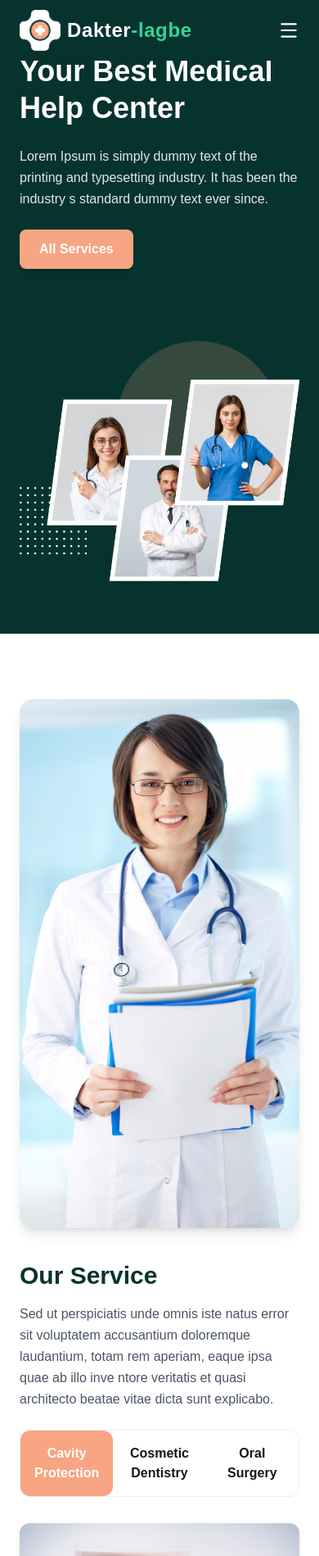
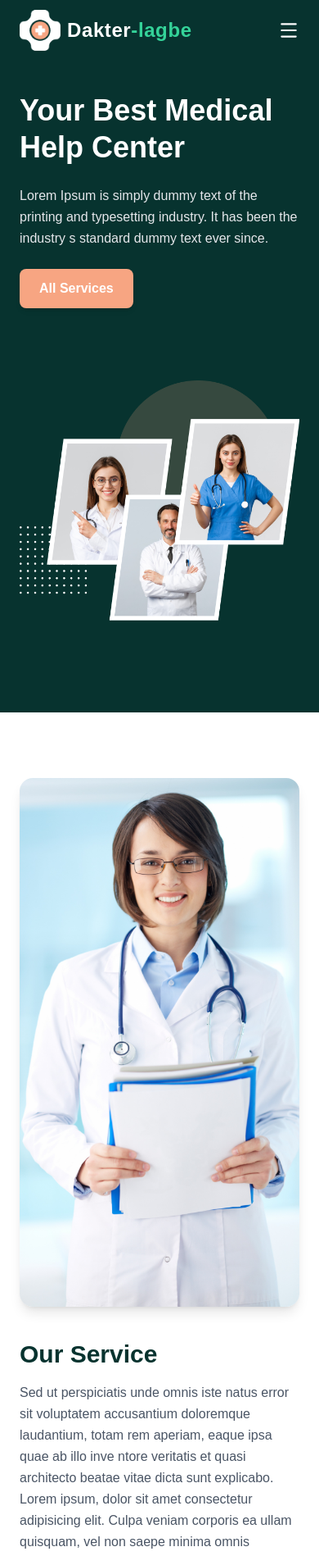
Before and after one commit to MujahidulIslam4541/Dakter-lagbe-client, a Next.js app: page / in a window 390 px wide. Shown: the top 1898 px of the page at 82% size. Built offline with nearby package versions, Linux system fonts and the light colour scheme.

Commit message:
changes folder structure and some design change

```diff
--- a/app/layout.js
+++ b/app/layout.js
@@ -1,5 +1,6 @@
 import { Geist, Geist_Mono } from "next/font/google";
 import "./globals.css";
+import Footer from "./components/footer/page";
 import Navbar from "./components/navbar/page";
 
 const geistSans = Geist({
@@ -19,11 +20,11 @@ export const metadata = {
 
 export default function RootLayout({ children }) {
   return (
-    <html lang="en" data-theme='light'>
+    <html lang="en" data-theme="light">
       <body className={`${geistSans.variable} ${geistMono.variable} antialiased`}>
         <Navbar></Navbar>
-        <main className=""
-        >{children}</main>
+        {children}
+        <Footer></Footer>
       </body>
     </html>
   );
--- a/app/page.js
+++ b/app/page.js
@@ -1,22 +1,17 @@
-import React from 'react'
-import Banner from './pages/Banner/page'
-import OurService from './pages/Service/page'
-import OurReviews from './pages/reviews/page'
-import OurDoctors from './pages/doctors/page'
-import ContactUs from './pages/contactUs/page'
-import Footer from './components/footer/page'
+import Banner from "./pages/Banner/page";
+import OurService from "./pages/Service/page";
+import OurReviews from "./pages/reviews/page";
+import OurDoctors from "./pages/doctors/page";
+import ContactUs from "./pages/contactUs/page";
 
-const Home = () => {
+export default function Home() {
   return (
     <div>
-      <Banner></Banner>
-      <OurService></OurService>
-      <OurReviews></OurReviews>
-      <OurDoctors></OurDoctors>
-      <ContactUs></ContactUs>
-      <Footer></Footer>
+      <Banner />
+      <OurService />
+      <OurReviews />
+      <OurDoctors />
+      <ContactUs />
     </div>
-  )
+  );
 }
-
-export default Home
--- a/app/pages/Banner/page.jsx
+++ b/app/pages/Banner/page.jsx
@@ -6,8 +6,8 @@ import Image from "next/image";
 
 const Banner = () => {
   return (
-    <div className="relative w-full h-full bg-[#07332F] text-white overflow-hidden md:h-lvh">
-      <div className="max-w-7xl mx-auto  px-6 py-16 grid grid-cols-1 md:grid-cols-2 items-center gap-12">
+    <div className="relative w-100% h-full bg-[#07332F] text-white overflow-hidden md:h-lvh">
+      <div className="max-w-7xl mx-auto  px-6 py-28 lg:py-16 grid grid-cols-1 md:grid-cols-2 items-center gap-12">
 
         {/* Left side */}
         <div className="space-y-6 relative">
--- a/app/pages/Service/page.jsx
+++ b/app/pages/Service/page.jsx
@@ -19,6 +19,7 @@ const OurService = () => {
           <p className="text-gray-600 mb-6 leading-relaxed">
             Sed ut perspiciatis unde omnis iste natus error sit voluptatem accusantium doloremque laudantium, totam rem
             aperiam, eaque ipsa quae ab illo inve ntore veritatis et quasi architecto beatae vitae dicta sunt explicabo.
+            Lorem ipsum, dolor sit amet consectetur adipisicing elit. Culpa veniam corporis ea ullam quisquam, vel non saepe minima omnis molestias!
           </p>
 
           {/* buttons */}
--- a/app/pages/doctors/page.jsx
+++ b/app/pages/doctors/page.jsx
@@ -62,7 +62,7 @@ const OurDoctors = () => {
         {doctors.map((doctor) => (
           <div
             key={doctor.id}
-            className="bg-white border border-gray-100 rounded-2xl shadow-sm hover:shadow-xl transition-all duration-300 overflow-hidden"
+            className="bg-white border border-gray-100 rounded-2xl shadow-sm hover:shadow-xl transition-all duration-300 overflow-hidden p-4"
           >
             {/* Image */}
             <div className="relative w-full h-64">
@@ -70,12 +70,12 @@ const OurDoctors = () => {
                 src={doctor.image}
                 alt={doctor.name}
                 fill
-                className="object-cover"
+                className="object-cover rounded-xl"
               />
             </div>
 
             {/* Info */}
-            <div className="p-6 flex flex-col gap-3">
+            <div className="flex flex-col gap-3 pt-6">
               <h3 className="text-2xl font-semibold text-[#07332F]">
                 {doctor.name}
               </h3>
--- a/app/pages/reviews/page.jsx
+++ b/app/pages/reviews/page.jsx
@@ -92,7 +92,7 @@ const OurReviews = () => {
               <Image
                 src={reviewImage}
                 alt="quote"
-                className="absolute top-6 right-6 w-10 h-10 opacity-25 select-none pointer-events-none"
+                className="absolute top-6 right-6 w-10 h-10 select-none pointer-events-none opacity-80 rounded"
               />
 
               {/* Profile Info */}
```
Also changed, not shown: app/pages/reviews/styles.css (deleted, +0 -21 lines).
